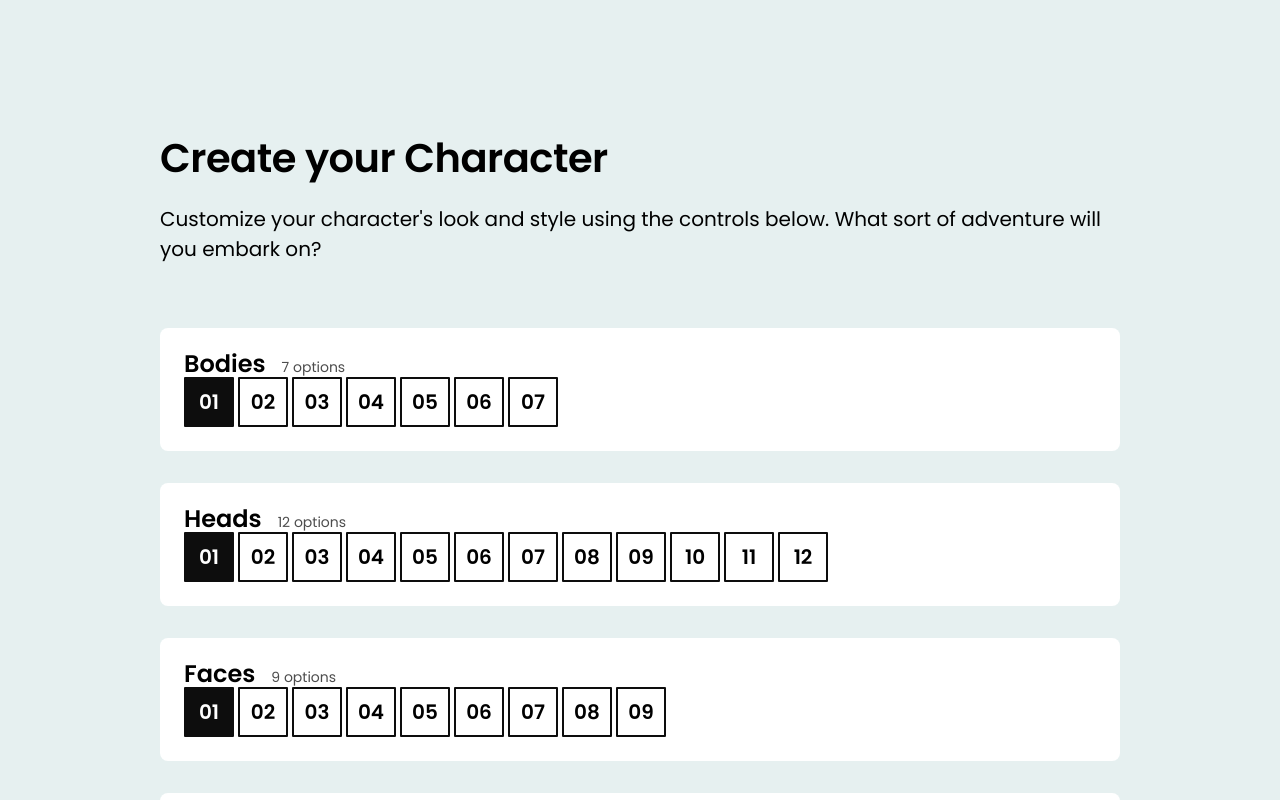
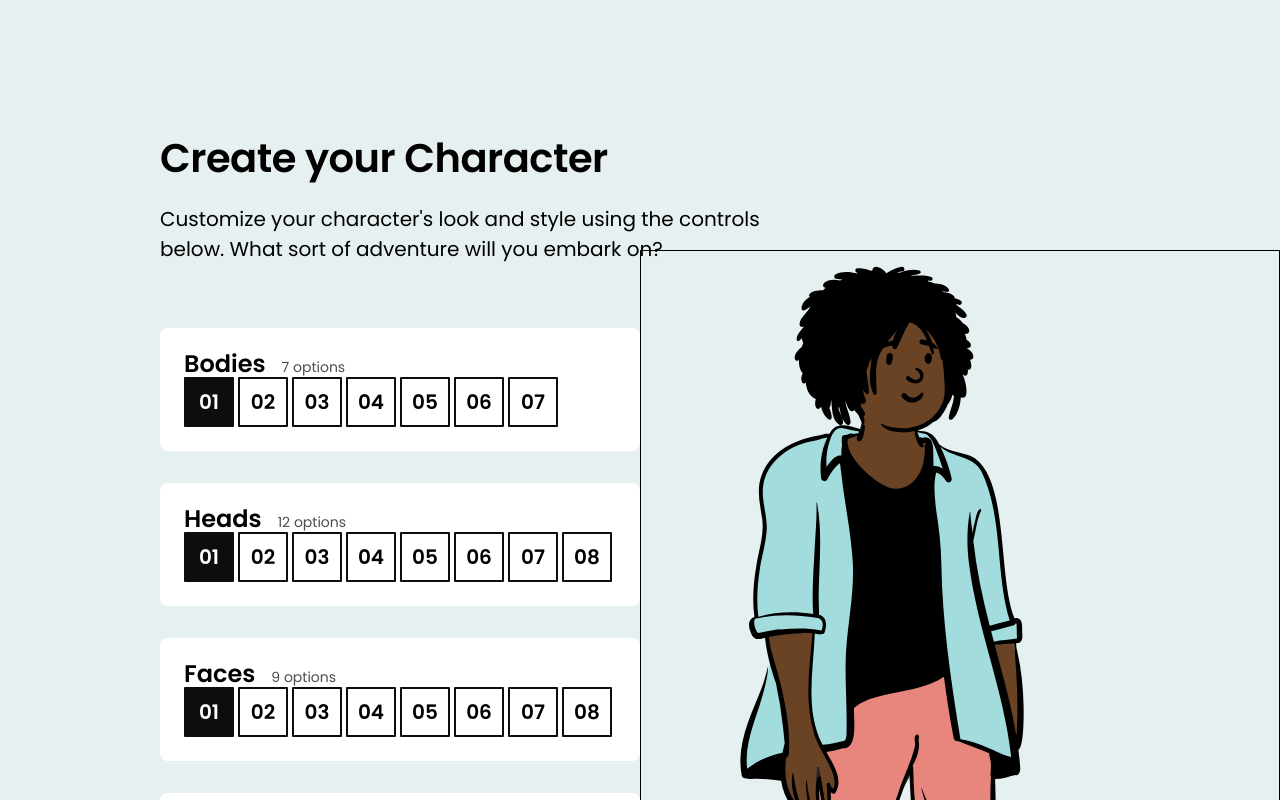
Before and after one commit to BrunoAMSilva/css4js-m2-workshop, a React (Create React App) app: page / in a window 1280 px wide. Shown: the top 800 px of the page. Built offline with nearby package versions, Linux system fonts and the light colour scheme.

Commit message:
Exercise part 1

```diff
--- a/src/App.js
+++ b/src/App.js
@@ -1,7 +1,7 @@
-import React from 'react';
+import React from "react";
 
-import CharacterEditor from './components/CharacterEditor';
-import Footer from './components/Footer';
+import CharacterEditor from "./components/CharacterEditor";
+import Footer from "./components/Footer";
 
 function App() {
   return (
--- a/src/components/ButtonRow/ButtonRow.module.css
+++ b/src/components/ButtonRow/ButtonRow.module.css
@@ -1,2 +1,4 @@
 .buttonRow {
+  white-space: nowrap;
+  overflow-y: auto;
 }
--- a/src/components/CharacterEditor/CharacterEditor.js
+++ b/src/components/CharacterEditor/CharacterEditor.js
@@ -1,12 +1,9 @@
-import React from 'react';
+import React from "react";
 
-import {
-  defaultSkinColor,
-  defaultClothesColor,
-} from '../../constants';
-import Character from '../Character';
-import MaxWidthWrapper from '../MaxWidthWrapper';
-import ControlPane from '../ControlPane';
+import { defaultSkinColor, defaultClothesColor } from "../../constants";
+import Character from "../Character";
+import MaxWidthWrapper from "../MaxWidthWrapper";
+import ControlPane from "../ControlPane";
 
 import {
   bodyOptions,
@@ -14,9 +11,9 @@ import {
   faceOptions,
   accessoryOptions,
   skinColorOptions,
-  clothesColorOptions,
-} from './CharacterEditor.helpers';
-import styles from './CharacterEditor.module.css';
+  clothesColorOptions
+} from "./CharacterEditor.helpers";
+import styles from "./CharacterEditor.module.css";
 
 function App() {
   const [body, setBody] = React.useState(0);
@@ -24,18 +21,27 @@ function App() {
   const [face, setFace] = React.useState(0);
   const [accessory, setAccessory] = React.useState(0);
   const [skinColor, setSkinColor] = React.useState(defaultSkinColor);
-  const [clothesColor, setClothesColor] = React.useState(
-    defaultClothesColor
-  );
+  const [clothesColor, setClothesColor] = React.useState(defaultClothesColor);
 
   return (
     <main className={styles.characterEditor}>
+      <div className={styles.characterWrapper}>
+        <Character
+          body={body}
+          head={head}
+          face={face}
+          accessory={accessory}
+          skinColor={skinColor}
+          clothesColor={clothesColor}
+        />
+      </div>
+
       <MaxWidthWrapper className={styles.maxWidthWrapper}>
         <header className={styles.header}>
           <h1 className={styles.title}>Create your Character</h1>
           <p className={styles.description}>
-            Customize your character's look and style using the
-            controls below. What sort of adventure will you embark on?{' '}
+            Customize your character's look and style using the controls below.
+            What sort of adventure will you embark on?{" "}
           </p>
         </header>
         <div className={styles.controlColumn}>
@@ -77,17 +83,6 @@ function App() {
           />
         </div>
       </MaxWidthWrapper>
-
-      <div className={styles.characterWrapper}>
-        <Character
-          body={body}
-          head={head}
-          face={face}
-          accessory={accessory}
-          skinColor={skinColor}
-          clothesColor={clothesColor}
-        />
-      </div>
     </main>
   );
 }
--- a/src/components/CharacterEditor/CharacterEditor.module.css
+++ b/src/components/CharacterEditor/CharacterEditor.module.css
@@ -4,10 +4,14 @@
 }
 
 .maxWidthWrapper {
+  max-width: 1024px;
+  margin-left: auto;
+  margin-right: auto;
 }
 
 .header {
   padding-bottom: 64px;
+  max-width: 65%;
 }
 
 .title {
@@ -24,7 +28,14 @@
 }
 
 .characterWrapper {
+  position: fixed;
+  top: 250px;
+  right: 0;
+  width: 50%;
+  min-height: 500px;
+  border: 1px solid;
 }
 
 .controlColumn {
+  max-width: 50%;
 }
--- a/src/index.css
+++ b/src/index.css
@@ -12,7 +12,7 @@ body {
 *,
 *:before,
 *:after {
-  font-family: 'Poppins', sans-serif;
+  font-family: "Poppins", sans-serif;
   box-sizing: border-box;
 }
 
@@ -30,3 +30,7 @@ body {
   padding: 0;
   border: 0;
 }
+
+footer a {
+  color: inherit;
+}
```
